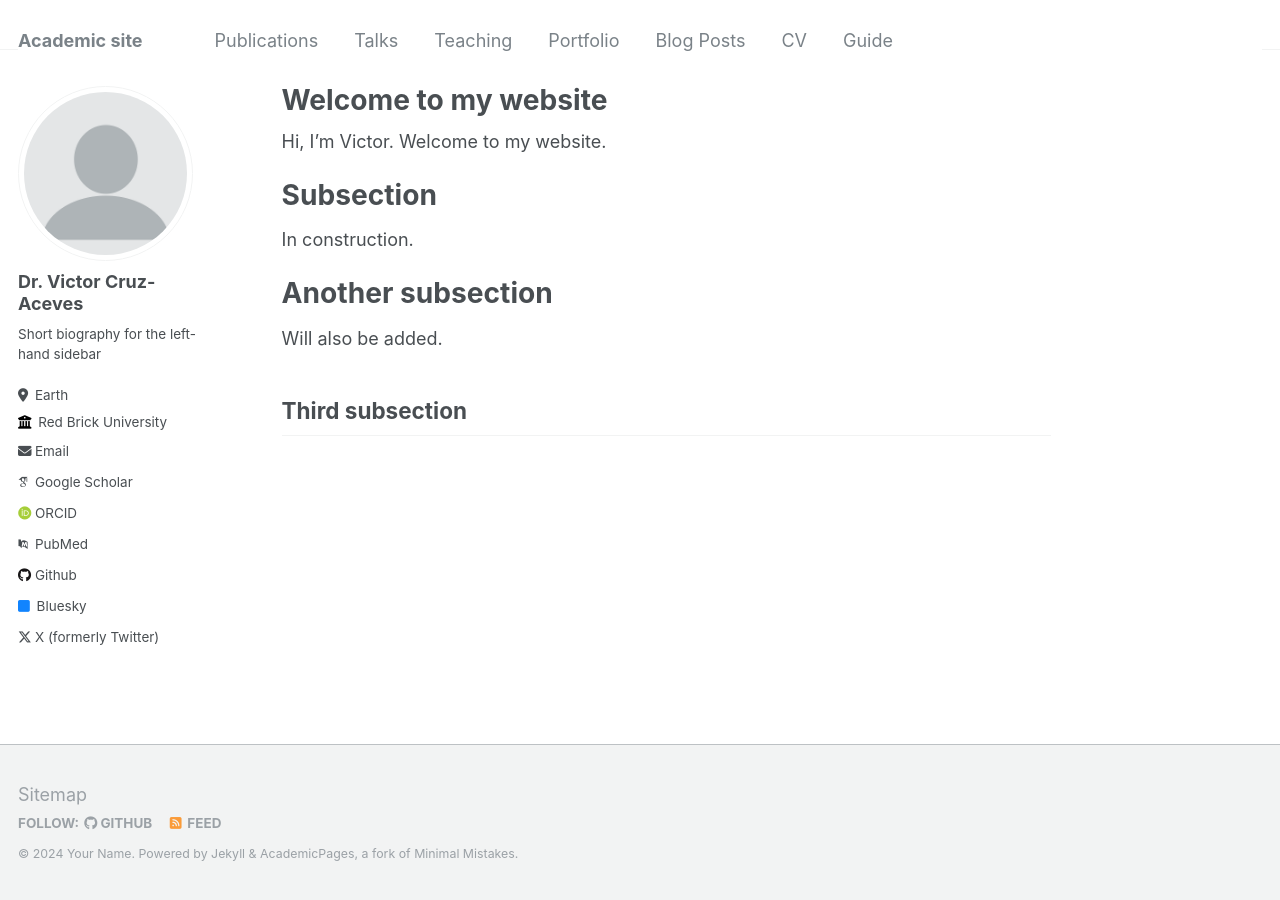
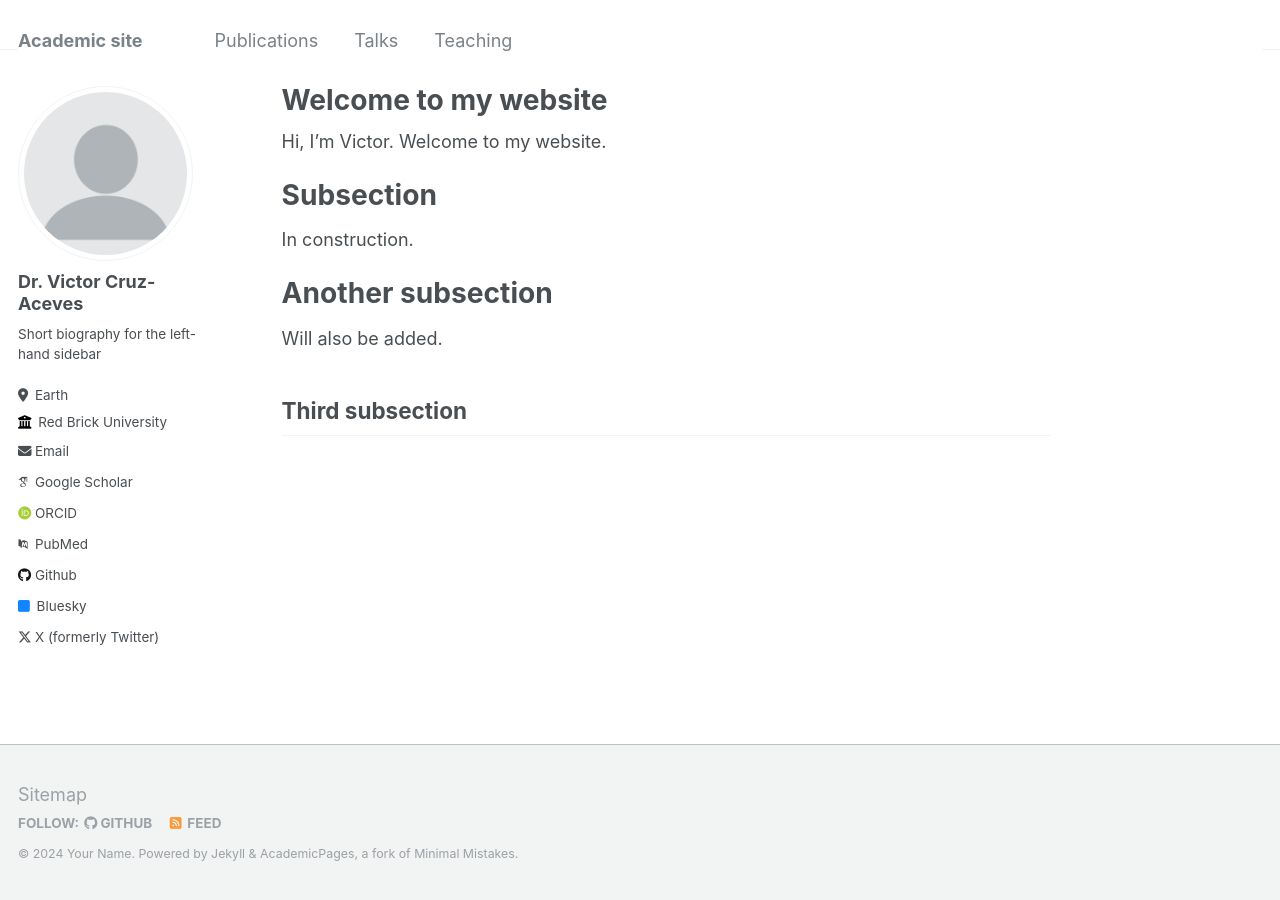
Before and after one commit to victor-cruz-aceves/victor-cruz-aceves.github.io, a Jekyll site: the page built from _pages/about.md, in a window 1280 px wide. Built offline with Jekyll 4.4.1, drawn with Linux system fonts in a browser that asks for light colours; some web fonts are replaced.

Commit message:
Deactivated some sections from the top menu

```diff
--- a/_data/navigation.yml
+++ b/_data/navigation.yml
@@ -8,15 +8,3 @@ main:
 
   - title: "Teaching"
     url: /teaching/
-
-  - title: "Portfolio"
-    url: /portfolio/
-
-  - title: "Blog Posts"
-    url: /year-archive/
-
-  - title: "CV"
-    url: /cv/
-
-  - title: "Guide"
-    url: /markdown/
```
